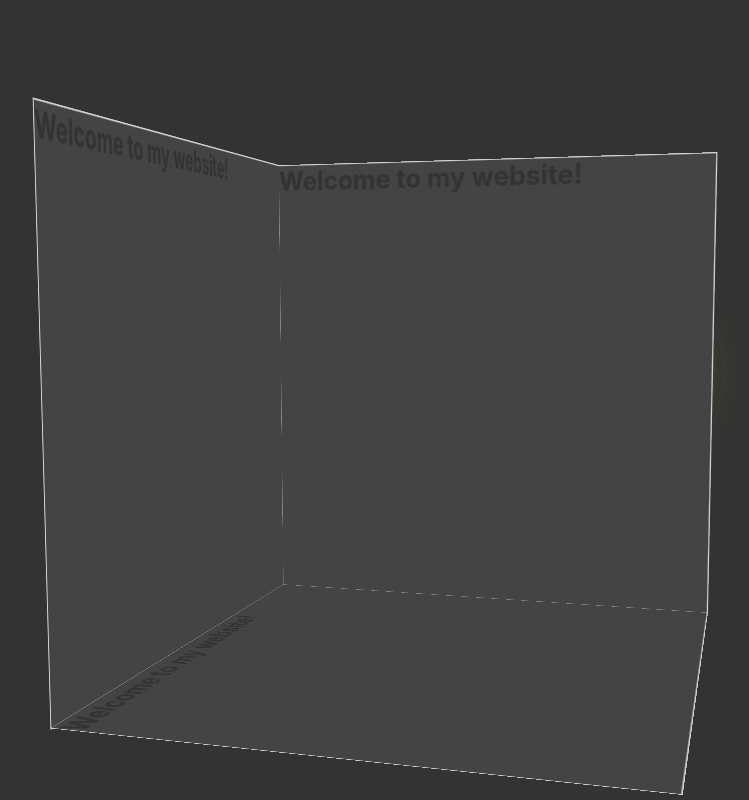
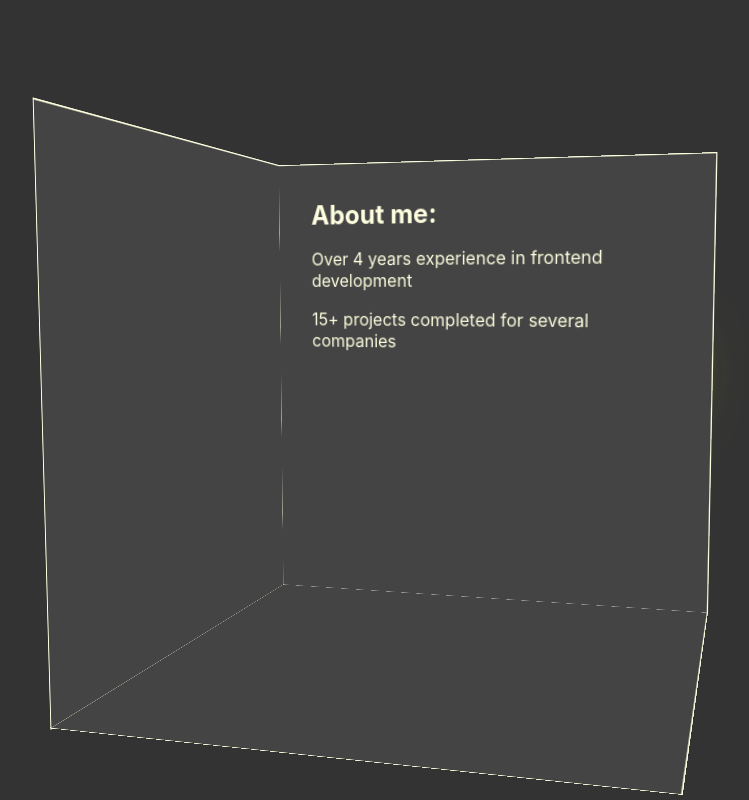
Before and after one commit to segalyair/PFA-Site, a Svelte app: page / in a window 1280 px wide. Shown: the whole page, without its empty margins (211-960 px from the left). Built offline with nearby package versions, Linux system fonts and the light colour scheme.

Commit message:
rotate square onclick

```diff
--- a/src/components/Cube.svelte
+++ b/src/components/Cube.svelte
@@ -1,16 +1,68 @@
 <script>
+    import { onMount } from "svelte";
     import Intro from "./home/Intro.svelte";
+    import Empty from "./home/Empty.svelte";
     import Welcome from "./home/Welcome.svelte";
+    let cube,
+        isAnimating = true;
+    function rotateCubeFace(to, t) {
+        const cls = cube.classList[cube.classList.length - 1];
+        if (cls == to) return;
+        if (cube.classList.length > 2) {
+            cube.classList.remove(cls);
+        }
+        isAnimating = true;
+        cube.classList.add(to);
+        setTimeout(() => {
+            cube.style.setProperty("--tstate", t);
+            isAnimating = false;
+        }, 2000);
+    }
+    onMount(() => {
+        setTimeout(() => {
+            isAnimating = false;
+        }, 3000);
+    });
 </script>
 
 <div class="scene">
-    <div class="cube">
-        <div class="cube__face cube__face--back"><Intro /></div>
-        <div class="cube__face cube__face--back-reverse"><Intro /></div>
+    <div class="cube" bind:this={cube}>
+        <div class="cube__face cube__face--back"><Empty /></div>
+        <div
+            class="cube__face cube__face--back-reverse"
+            on:click={() =>
+                !isAnimating &&
+                rotateCubeFace(
+                    "rotate-back-reverse",
+                    "translateZ(300px) rotateX(355deg) rotateY(15deg)"
+                )}
+        >
+            <Empty />
+        </div>
         <div class="cube__face cube__face--right"><Welcome /></div>
-        <div class="cube__face cube__face--right-reverse"><Intro /></div>
-        <div class="cube__face cube__face--bottom"><Intro /></div>
-        <div class="cube__face cube__face--bottom-reverse"><Intro /></div>
+        <div
+            class="cube__face cube__face--right-reverse"
+            on:click={() =>
+                !isAnimating &&
+                rotateCubeFace(
+                    "rotate-right-reverse",
+                    "translateZ(300px) rotateX(355deg) rotateY(75deg)"
+                )}
+        >
+            <Intro />
+        </div>
+        <div class="cube__face cube__face--bottom"><Empty /></div>
+        <div
+            class="cube__face cube__face--bottom-reverse"
+            on:click={() =>
+                !isAnimating &&
+                rotateCubeFace(
+                    "rotate-bottom-reverse",
+                    "translateZ(300px) rotateX(280deg) rotateY(0deg)"
+                )}
+        >
+            <Empty />
+        </div>
     </div>
 </div>
 
@@ -24,19 +76,24 @@
     }
 
     .cube {
+        --tstate: translateZ(300px) rotateX(355deg) rotateY(75deg);
         width: 100%;
         height: 100%;
         position: relative;
         transform-style: preserve-3d;
         transform: translateZ(-100px) rotateX(345deg) rotateY(-110deg);
-        animation: rotate-start 2s 1s forwards;
+        animation: rotate-right-reverse 2s 1s forwards;
     }
 
     .cube__face {
         position: absolute;
         width: var(--size);
         height: var(--size);
-        border: 1px solid lightgray;
+        border: 1px solid lightyellow;
+    }
+    .cube__face:hover {
+        border: 1px solid yellow;
+        cursor: pointer;
     }
     .cube__face--right {
         transform: rotateY(90deg) translateZ(calc(var(--size) / 2));
@@ -56,9 +113,31 @@
     .cube__face--bottom-reverse {
         transform: rotateX(-270deg) translateZ(calc(var(--size) / -2));
     }
-    @keyframes rotate-start {
+    :global(.cube.rotate-right-reverse) {
+        transform: var(--tstate);
+        animation: rotate-right-reverse 2s forwards;
+    }
+    @keyframes rotate-right-reverse {
         to {
             transform: translateZ(300px) rotateX(355deg) rotateY(75deg);
         }
     }
+    :global(.cube.rotate-back-reverse) {
+        transform: var(--tstate);
+        animation: rotate-back-reverse 2s forwards;
+    }
+    @keyframes rotate-back-reverse {
+        to {
+            transform: translateZ(300px) rotateX(355deg) rotateY(15deg);
+        }
+    }
+    :global(.cube.rotate-bottom-reverse) {
+        transform: var(--tstate);
+        animation: rotate-bottom-reverse 2s forwards;
+    }
+    @keyframes rotate-bottom-reverse {
+        to {
+            transform: translateZ(300px) rotateX(280deg) rotateY(0deg);
+        }
+    }
 </style>
--- /dev/null
+++ b/src/components/home/Empty.svelte
@@ -0,0 +1,11 @@
+<script>
+    export let background = "#444";
+</script>
+
+<div class="container" style={`background:${background}`} />
+
+<style>
+    .container {
+        height: 100%;
+    }
+</style>
--- a/src/components/home/Intro.svelte
+++ b/src/components/home/Intro.svelte
@@ -1,8 +1,21 @@
-<div class="container"><h2>Welcome to my website!</h2></div>
+<div class="container">
+    <div class="content">
+        <h2>About me:</h2>
+        <p>Over 4 years experience in frontend development</p>
+        <p>15+ projects completed for several companies</p>
+    </div>
+</div>
 
 <style>
     .container {
+        display: flex;
+        flex-direction: column;
+        color: lightyellow;
         height: 100%;
+        width: 100%;
         background: #444;
     }
+    .content{
+        padding: 2rem;
+    }
 </style>
```
